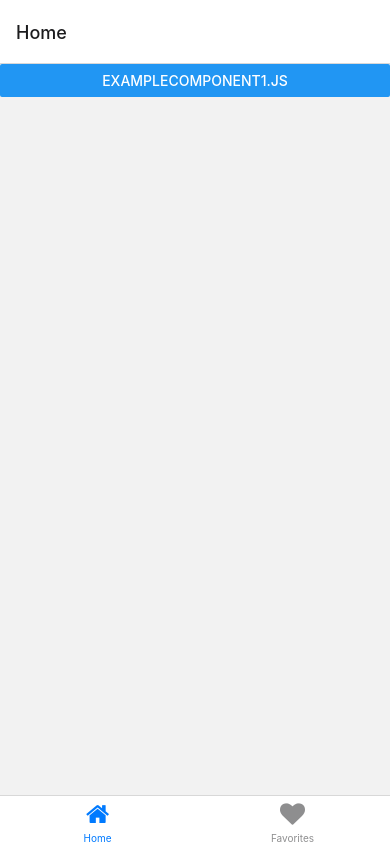
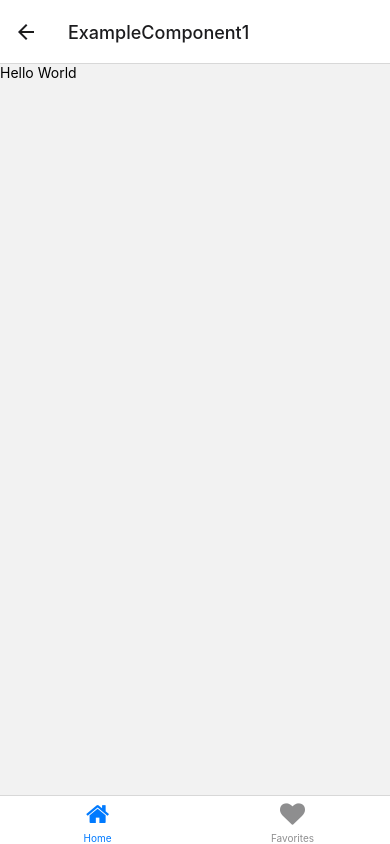
Before and after one commit to Menda0/react-native-apr2022, a React Native app: screen /ExampleComponent1 in a window 390 px wide. Built offline with nearby package versions, Linux system fonts and the light colour scheme.

Commit message:
Add stack navigator

```diff
--- a/AppNavigation.js
+++ b/AppNavigation.js
@@ -1,15 +1,33 @@
 import React from "react";
 import { NavigationContainer } from "@react-navigation/native";
 import { createBottomTabNavigator } from "@react-navigation/bottom-tabs";
+import { createNativeStackNavigator} from "@react-navigation/native-stack";
 import ExampleScreen from "./screens/ExampleScreen";
 import Icon from "react-native-vector-icons/FontAwesome";
+import ExampleComponent1Screen from "./screens/ExampleComponent1Screen";
+import ExampleUiScreen from "./screens/ExampleUiScreen";
+
+const Stack = createNativeStackNavigator()
+
+const ExampleStack = () => {
+    return (
+        <Stack.Navigator>
+            <Stack.Screen name="Examples" component={ExampleScreen} />
+            <Stack.Screen name="ExampleComponent1" component={ExampleComponent1Screen} />
+            <Stack.Screen name="ExampleUi" component={ExampleUiScreen} />
+        </Stack.Navigator>
+    )
+}
 
 const Tab = createBottomTabNavigator()
-
 const AppNavigation = (props) => {
     return (
         <NavigationContainer>
-            <Tab.Navigator>
+            <Tab.Navigator
+                screenOptions={{
+                    headerShown: false
+                }}
+            >
                 <Tab.Screen
                     options={{
                         tabBarIcon: ({size, color}) => {
@@ -17,7 +35,7 @@ const AppNavigation = (props) => {
                         }
                     }}
                     name="Home"
-                    component={ExampleScreen}
+                    component={ExampleStack}
                 />
                 <Tab.Screen
                     options={{
--- /dev/null
+++ b/screens/ExampleComponent1Screen.js
@@ -0,0 +1,10 @@
+import React from "react"
+import ExampleComponent1 from "../components/ExampleComponent1"
+
+const ExampleComponent1Screen = () =>{
+    return (
+        <ExampleComponent1 />
+    )
+}
+
+export default ExampleComponent1Screen
--- /dev/null
+++ b/screens/ExampleUiScreen.js
@@ -0,0 +1,10 @@
+import React from "react";
+import ExampleUI from "../components/ExampleUI";
+
+const ExampleUiScreen = () => {
+    return (
+        <ExampleUI />
+    )
+}
+
+export default ExampleUiScreen
```
